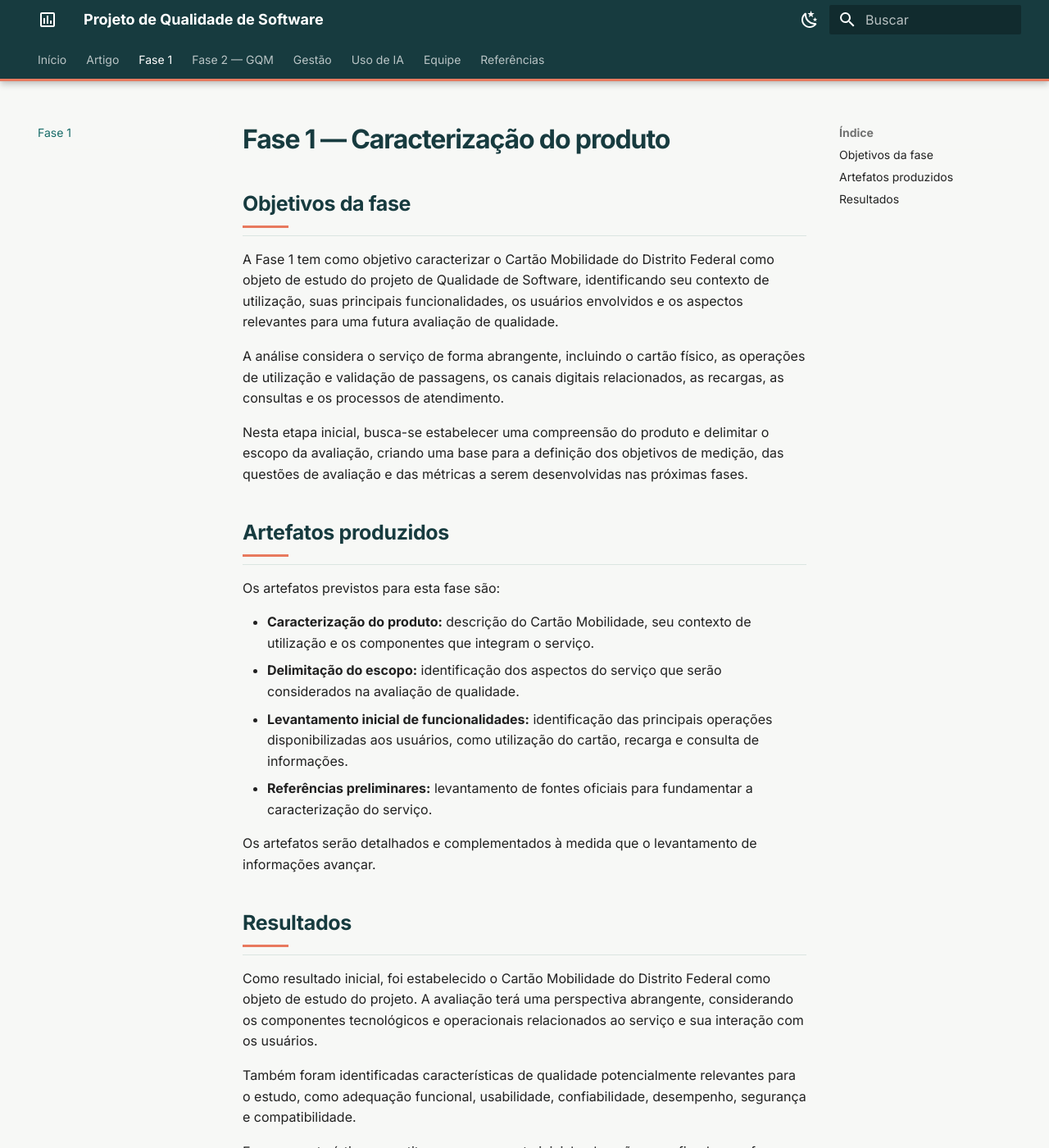
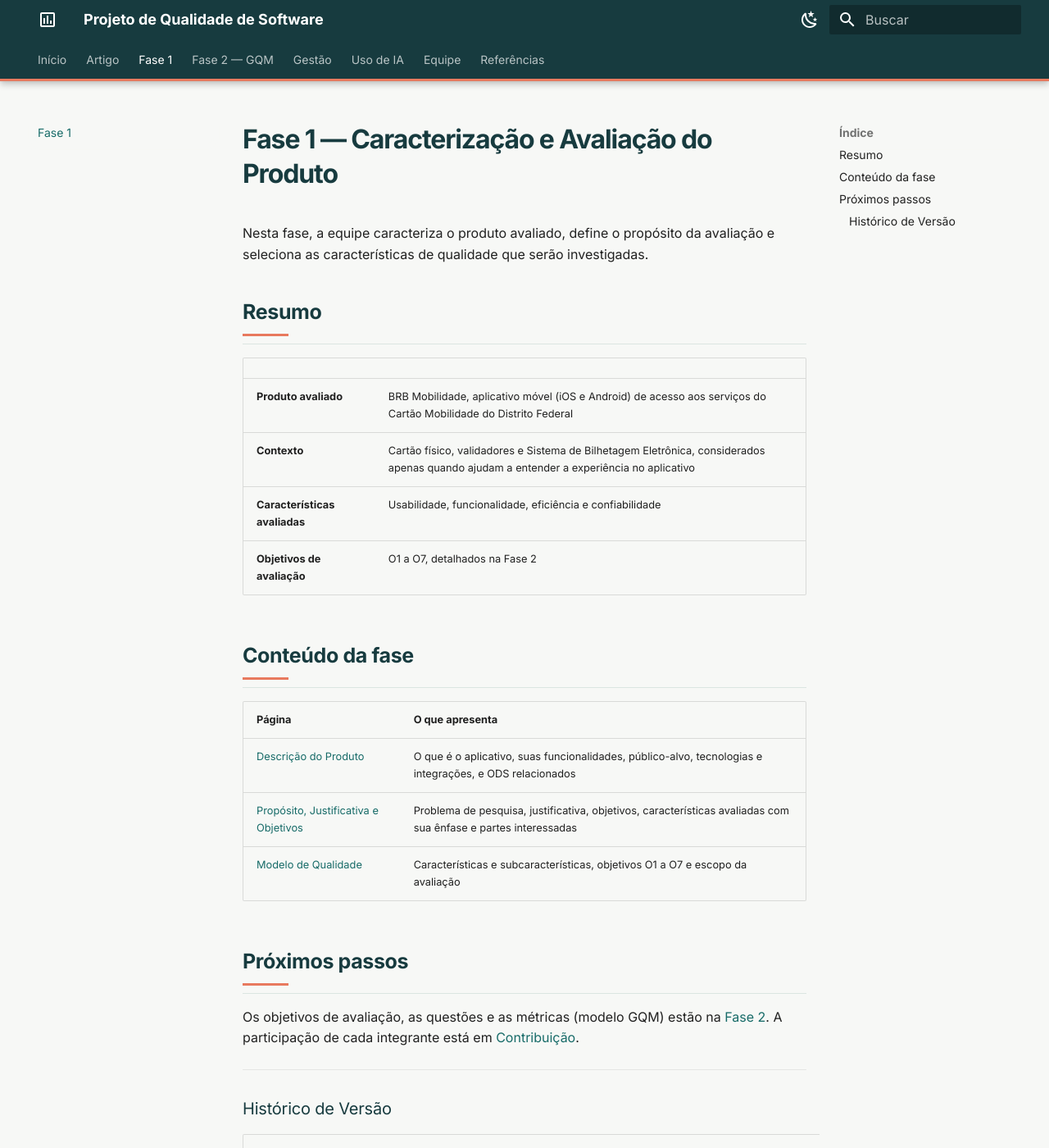
Before and after one commit to FCTE-Qualidade-de-Software-1/2026-2_T01_RUTH_LICHTERMAN, an MkDocs documentation site: the page built from docs/fase-1/index.md, in a window 1280 px wide and 1400 px high. Shown: the whole window at 82% size. Built offline with MkDocs 1.6.1 and Material for MkDocs 9.7.7, drawn with Linux system fonts in a browser that asks for light colours; some of the changed text lies outside the part shown.

Commit message:
docs: atualiza página inicial e navegação da Fase 1

```diff
--- a/docs/fase-1/index.md
+++ b/docs/fase-1/index.md
@@ -1,28 +1,33 @@
-# Fase 1 — Caracterização do produto
+# Fase 1 — Caracterização e Avaliação do Produto
 
-## Objetivos da fase
+Nesta fase, a equipe caracteriza o produto avaliado, define o propósito da avaliação e seleciona as características de qualidade que serão investigadas.
 
-A Fase 1 tem como objetivo caracterizar o Cartão Mobilidade do Distrito Federal como objeto de estudo do projeto de Qualidade de Software, identificando seu contexto de utilização, suas principais funcionalidades, os usuários envolvidos e os aspectos relevantes para uma futura avaliação de qualidade.
+## Resumo
 
-A análise considera o serviço de forma abrangente, incluindo o cartão físico, as operações de utilização e validação de passagens, os canais digitais relacionados, as recargas, as consultas e os processos de atendimento.
+| | |
+| :--- | :--- |
+| **Produto avaliado** | BRB Mobilidade, aplicativo móvel (iOS e Android) de acesso aos serviços do Cartão Mobilidade do Distrito Federal |
+| **Contexto** | Cartão físico, validadores e Sistema de Bilhetagem Eletrônica, considerados apenas quando ajudam a entender a experiência no aplicativo |
+| **Características avaliadas** | Usabilidade, funcionalidade, eficiência e confiabilidade |
+| **Objetivos de avaliação** | O1 a O7, detalhados na Fase 2 |
 
-Nesta etapa inicial, busca-se estabelecer uma compreensão do produto e delimitar o escopo da avaliação, criando uma base para a definição dos objetivos de medição, das questões de avaliação e das métricas a serem desenvolvidas nas próximas fases.
+## Conteúdo da fase
 
-## Artefatos produzidos
+| Página | O que apresenta |
+| :--- | :--- |
+| [Descrição do Produto](1-descricao.md) | O que é o aplicativo, suas funcionalidades, público-alvo, tecnologias e integrações, e ODS relacionados |
+| [Propósito, Justificativa e Objetivos](2-proposito.md) | Problema de pesquisa, justificativa, objetivos, características avaliadas com sua ênfase e partes interessadas |
+| [Modelo de Qualidade](3-modelo.md) | Características e subcaracterísticas, objetivos O1 a O7 e escopo da avaliação |
 
-Os artefatos previstos para esta fase são:
+## Próximos passos
 
-- **Caracterização do produto:** descrição do Cartão Mobilidade, seu contexto de utilização e os componentes que integram o serviço.
-- **Delimitação do escopo:** identificação dos aspectos do serviço que serão considerados na avaliação de qualidade.
-- **Levantamento inicial de funcionalidades:** identificação das principais operações disponibilizadas aos usuários, como utilização do cartão, recarga e consulta de informações.
-- **Referências preliminares:** levantamento de fontes oficiais para fundamentar a caracterização do serviço.
+Os objetivos de avaliação, as questões e as métricas (modelo GQM) estão na [Fase 2](../fase-2/index.md). A participação de cada integrante está em [Contribuição](../contribuicao.md).
 
-Os artefatos serão detalhados e complementados à medida que o levantamento de informações avançar.
+---
 
-## Resultados
+### Histórico de Versão
 
-Como resultado inicial, foi estabelecido o Cartão Mobilidade do Distrito Federal como objeto de estudo do projeto. A avaliação terá uma perspectiva abrangente, considerando os componentes tecnológicos e operacionais relacionados ao serviço e sua interação com os usuários.
-
-Também foram identificadas características de qualidade potencialmente relevantes para o estudo, como adequação funcional, usabilidade, confiabilidade, desempenho, segurança e compatibilidade.
-
-Essas características constituem uma proposta inicial e deverão ser refinadas conforme o aprofundamento da análise, a disponibilidade de evidências e os requisitos da disciplina. A identificação de possíveis problemas e a elaboração de recomendações dependerão das evidências obtidas durante a avaliação.
+| Versão | Data       | Descrição                   | Autor       | Revisor     |
+| :----- | :--------- | :-------------------------- | :---------- | :---------- |
+| 1.0    | 18/10/2026 | Criação da página da Fase 1 | [https://github.com/arthurfernandesj] | [https://github.com/GiovanaFontesS] |
+| 1.1    | 20/10/2026 | Edição de conteúdo da página da Fase 1 | [https://github.com/leticialopes20] | [https://github.com/GiovanaFontesS] |
```
